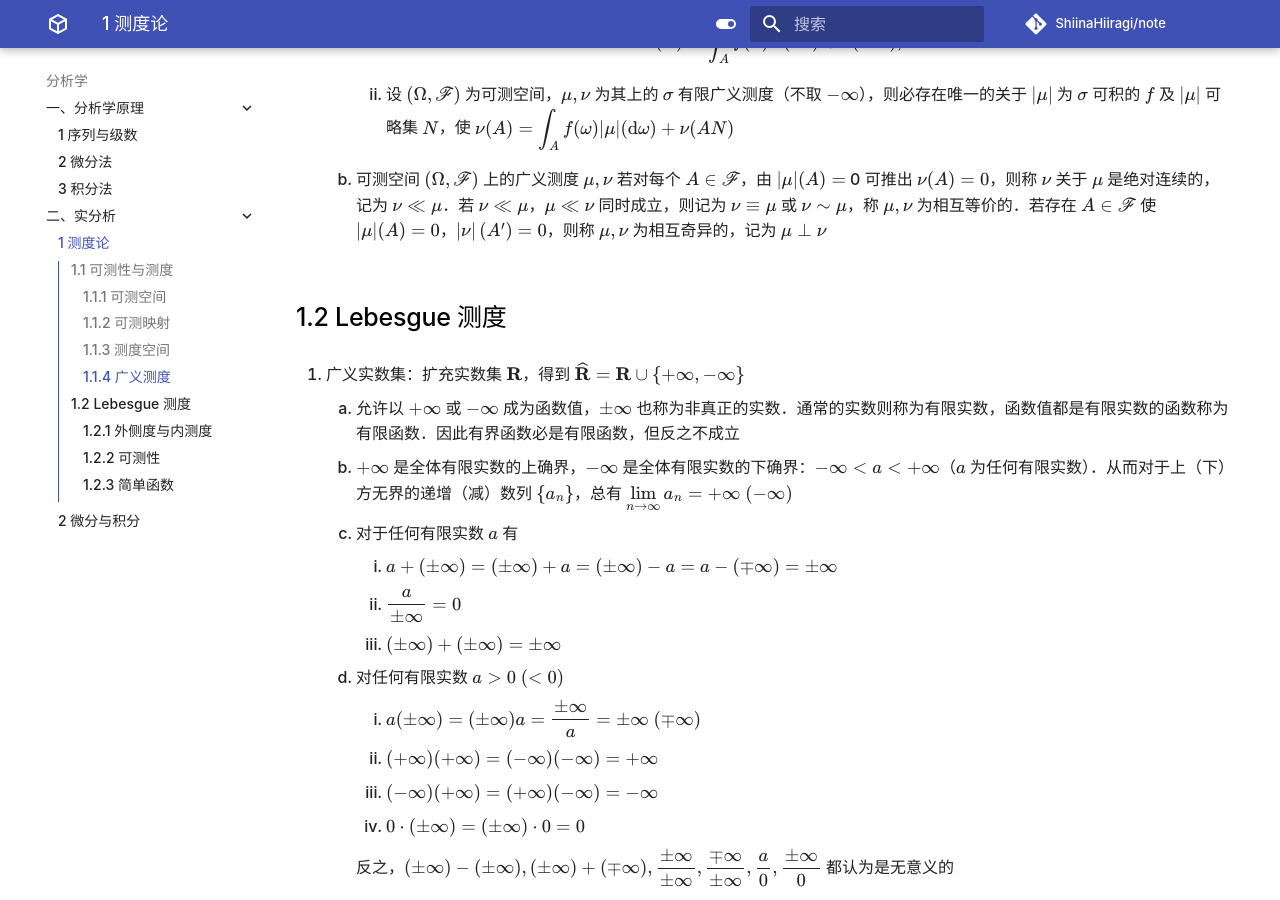
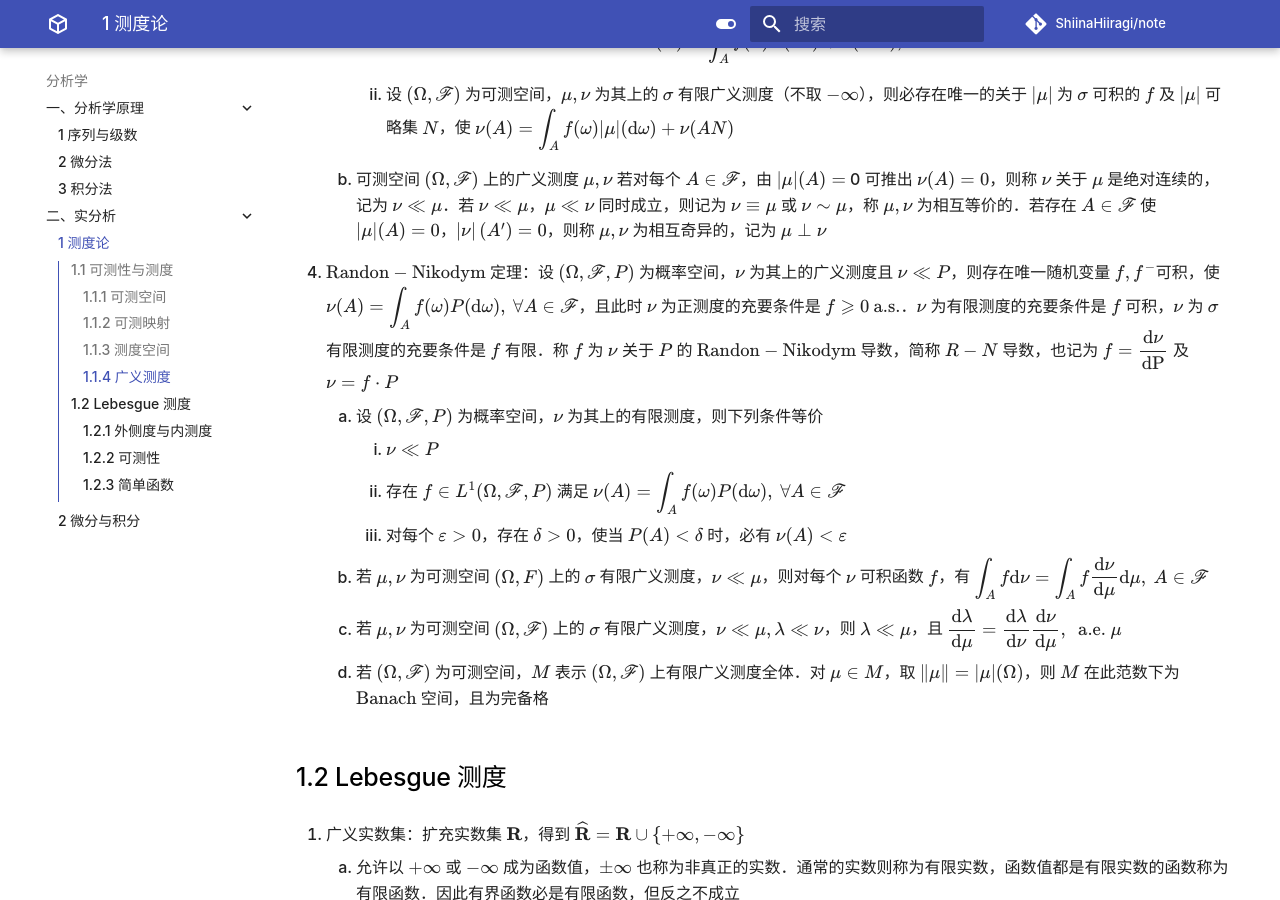
Before and after one commit to ShiinaHiiragi/note, an MkDocs documentation site: the page built from docs/anly/real/ms.md, in a window 1280 px wide and 900 px high, scrolled down 5260 px. Built offline with MkDocs 1.6.1 and Material for MkDocs 9.7.7, drawn with Linux system fonts in a browser that asks for light colours; comment, search, counter and statistics services are not loaded.

```diff
--- a/docs/anly/real/ms.md
+++ b/docs/anly/real/ms.md
@@ -120,6 +120,15 @@
 
     2. 可测空间 $(\Omega, \mathscr{F})$ 上的广义测度 $\mu, \nu$ 若对每个 $A \in \mathscr{F}$，由 $|\mu|(A)=$ 0 可推出 $\nu(A)=0$，则称 $\nu$ 关于 $\mu$ 是绝对连续的，记为 $\nu \ll \mu$．若 $\nu \ll \mu$，$\mu \ll \nu$ 同时成立，则记为 $\nu \equiv \mu$ 或 $\nu \sim \mu$，称 $\mu, \nu$ 为相互等价的．若存在 $A \in \mathscr{F}$ 使 $|\mu|(A)=0$，$|\nu|\left(A'\right)=0$，则称 $\mu, \nu$ 为相互奇异的，记为 $\mu \perp \nu$
 
+4. $\text{Randon}-\text{Nikodym}$ 定理：设 $(\Omega, \mathscr{F}, P)$ 为概率空间，$\nu$ 为其上的广义测度且 $\nu \ll P$，则存在唯一随机变量 $f, f^{-}$可积，使 ${\displaystyle \nu(A)=\int_{A} f(\omega) P(\mathrm{d} \omega), \  \forall A \in \mathscr{F}}$，且此时 $\nu$ 为正测度的充要条件是 $f \geqslant 0$ $\text{a.s.}$．$\nu$ 为有限测度的充要条件是 $f$ 可积，$\nu$ 为 $\sigma$ 有限测度的充要条件是 $f$ 有限．称 $f$ 为 $\nu$ 关于 $P$ 的 $\text{Randon}-\text{Nikodym}$ 导数，简称 $R-N$ 导数，也记为 $f=\dfrac{\mathrm{d} \nu}{\mathrm{dP}}$ 及 $\nu=f \cdot P$
+    1. 设 $(\Omega, \mathscr{F}, P)$ 为概率空间，$\nu$ 为其上的有限测度，则下列条件等价
+        1. $\nu \ll P$
+        2. 存在 $f \in L^{1}(\Omega, \mathscr{F}, P)$ 满足 ${\displaystyle \nu(A)=\int_{A} f(\omega) P(\mathrm{d} \omega), \  \forall A \in \mathscr{F}}$
+        3. 对每个 $\varepsilon>0$，存在 $\delta>0$，使当 $P(A)<\delta$ 时，必有 $\nu(A)<\varepsilon$
+    2. 若 $\mu, \nu$ 为可测空间 $(\Omega, F)$ 上的 $\sigma$ 有限广义测度，$\nu \ll \mu$，则对每个 $\nu$ 可积函数 $f$，有 ${\displaystyle \int_{A} f \mathrm{d} \nu=\int_{A} f \dfrac{\mathrm{d} \nu}{\mathrm{d} \mu} \mathrm{d} \mu, \  A \in \mathscr{F}}$
+    3. 若 $\mu, \nu$ 为可测空间 $(\Omega, \mathscr{F})$ 上的 $\sigma$ 有限广义测度，$\nu \ll \mu, \lambda \ll \nu$，则 $\lambda \ll \mu$，且 $\dfrac{\mathrm{d} \lambda}{\mathrm{d} \mu}=\dfrac{\mathrm{d} \lambda}{\mathrm{d} \nu} \dfrac{\mathrm{d} \nu}{\mathrm{d} \mu}, \  \text{ a.e. } \mu$
+    4. 若 $(\Omega, \mathscr{F})$ 为可测空间，$M$ 表示 $(\Omega, \mathscr{F})$ 上有限广义测度全体．对 $\mu \in M$，取 $\|\mu\|=|\mu|(\Omega)$，则 $M$ 在此范数下为 $\text{Banach}$ 空间，且为完备格
+
 ## 1.2 Lebesgue 测度
 1. 广义实数集：扩充实数集 $\mathbf R$，得到 $\widehat{\mathbf{R}}=\mathbf{R} \cup \{+\infty, -\infty\}$
     1. 允许以 $+\infty$ 或 $-\infty$ 成为函数值，$\pm \infty$ 也称为非真正的实数．通常的实数则称为有限实数，函数值都是有限实数的函数称为有限函数．因此有界函数必是有限函数，但反之不成立
```
Also changed, not shown: docs/index.md (+1 -2 lines), docs/stat/prob/dist.md (+12 -1 lines).
